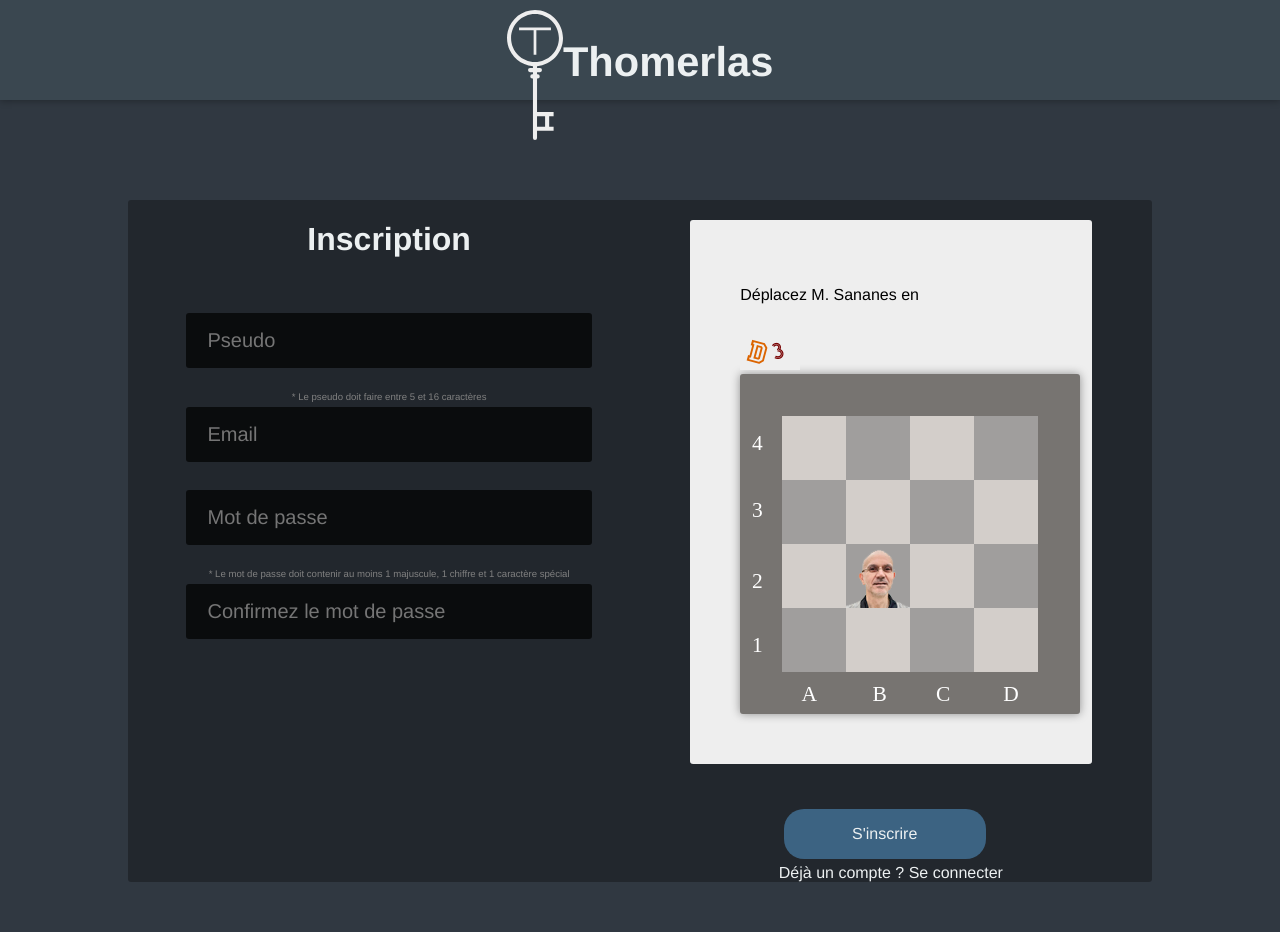
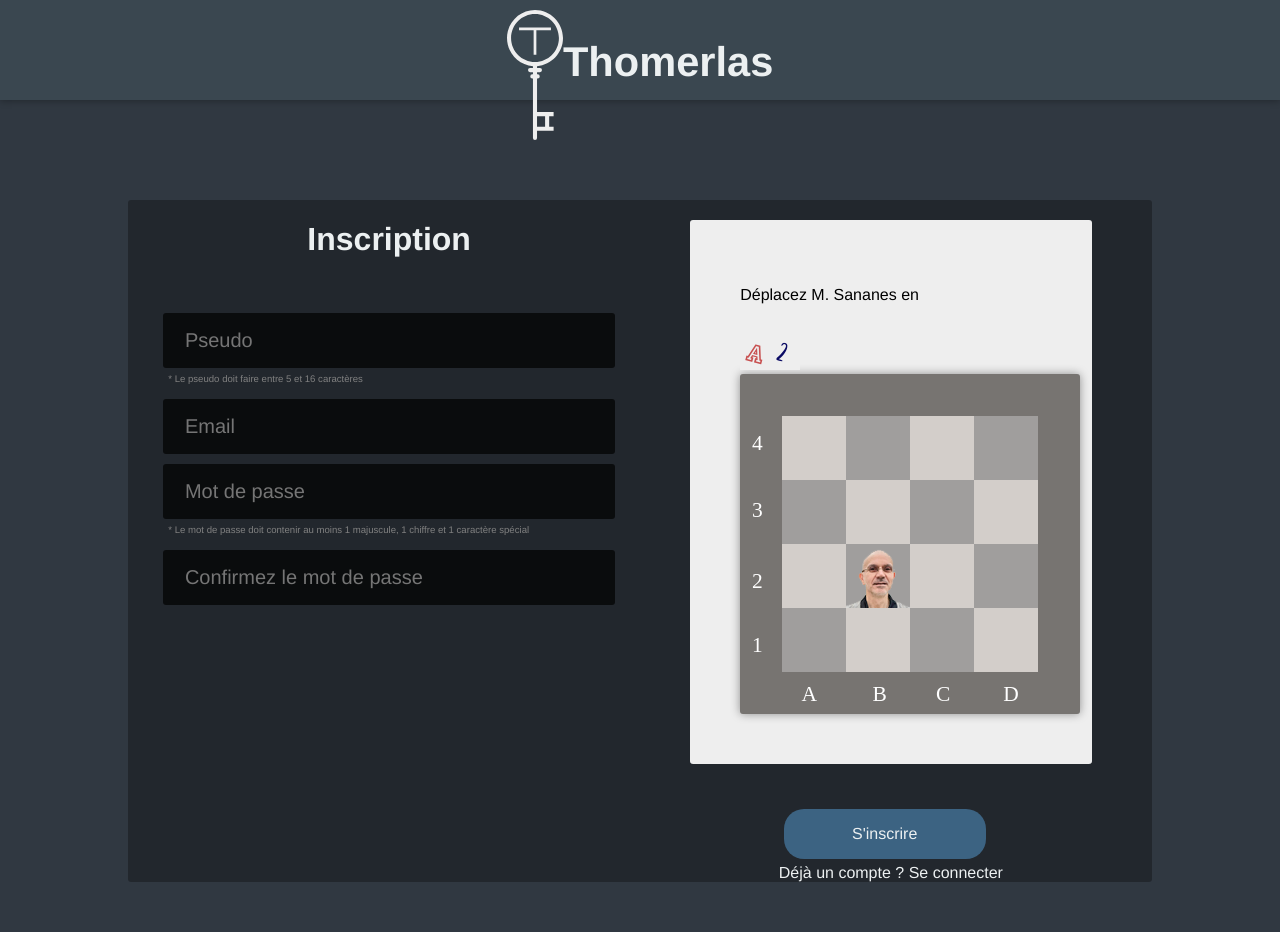
Before and after one commit to hemarydem/ProjetAnnuelWTR, a PHP site: page /signUp.php in a window 1280 px wide. Run offline with PHP 8.4, Linux system fonts and the light colour scheme.

Commit message:
maj SignUp 2

```diff
--- a/html/signUp.php
+++ b/html/signUp.php
@@ -36,12 +36,12 @@
 						?>
 					</h3>
 					<section id="inputsSignUp">
-						<input type="text" name="pseudo" placeholder=" Pseudo" autocomplete="on" required <?php echo isset( $_GET['pseudo'] ) ? "value=" . htmlspecialchars($_GET['pseudo']) : "" ?> ><br>
+						<input type="text" name="pseudo" placeholder=" Pseudo" autocomplete="on" required <?php echo isset( $_GET['pseudo'] ) ? "value=" . htmlspecialchars($_GET['pseudo']) : "" ?> >
 						<small class="rules" id="indicationPseudo">* Le pseudo doit faire entre 5 et 16 caractères</small>
-						<input type="email" name="email" placeholder=" Email" autocomplete="on" required <?php echo isset( $_GET['email'] ) ? "value=" . htmlspecialchars($_GET['email']) : "" ?>><br>
-						<input type="password" name="password" placeholder=" Mot de passe" autocomplete="on" required><br>
+						<input type="email" name="email" placeholder=" Email" autocomplete="on" required <?php echo isset( $_GET['email'] ) ? "value=" . htmlspecialchars($_GET['email']) : "" ?>>
+						<input type="password" name="password" placeholder=" Mot de passe" autocomplete="on" required>
 						<small class="rules" id = "indicationPwd">* Le mot de passe doit contenir au moins 1 majuscule, 1 chiffre et 1 caractère spécial</small>
-						<input type="password" name="password2" placeholder=" Confirmez le mot de passe" autocomplete="on" required><br>
+						<input type="password" name="password2" placeholder=" Confirmez le mot de passe" autocomplete="on" required>
 					</section>
 				</div>
 
--- a/html/style/css/form.css
+++ b/html/style/css/form.css
@@ -58,10 +58,16 @@
 }
 
 #inputsSignUp{
-	width: 90%;
+	width: 100%;
+
 	display: flex;
 	flex-direction: column;
 	align-items: center;;
+}
+
+#inputsSignUp small{
+	align-self: flex-start;
+	margin: 0 0 10px 30px;
 }
 
 /*Inscription*/
```
Also changed, not shown: html/img/captcha/position.png.
